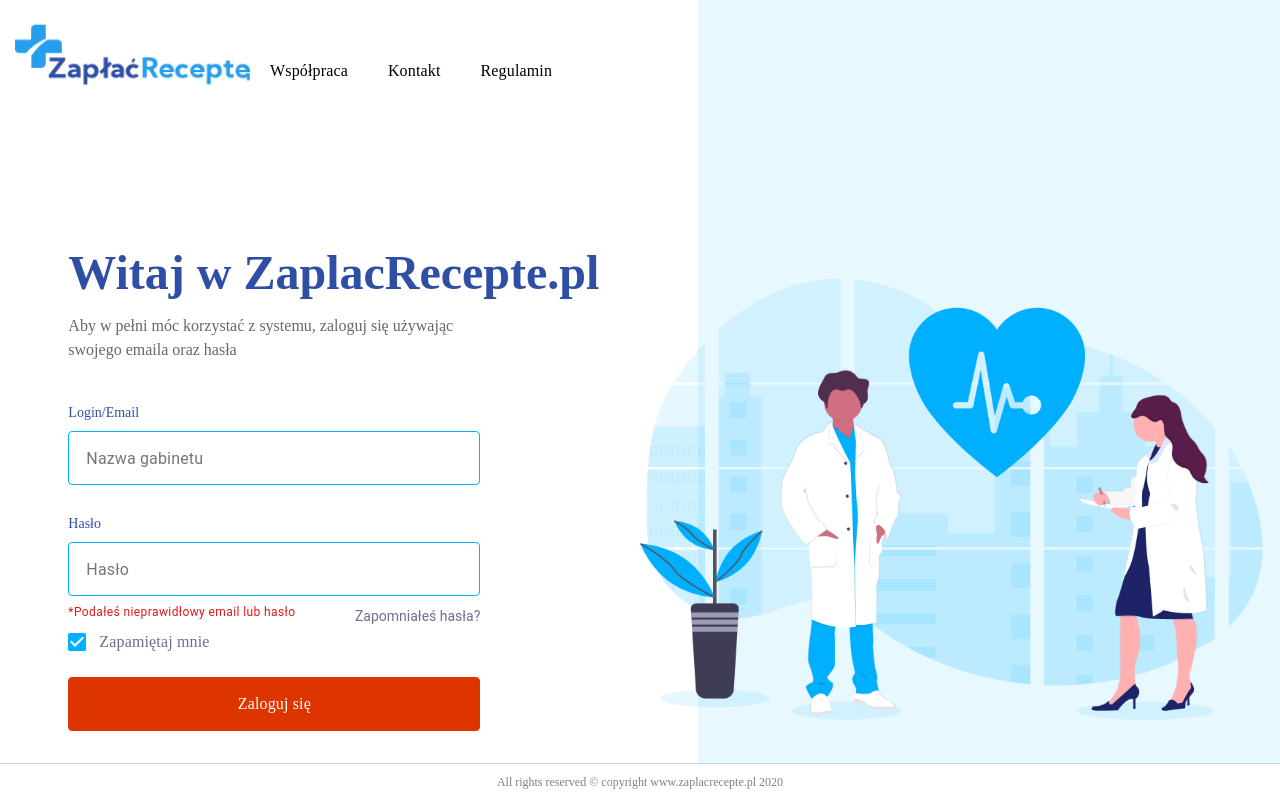
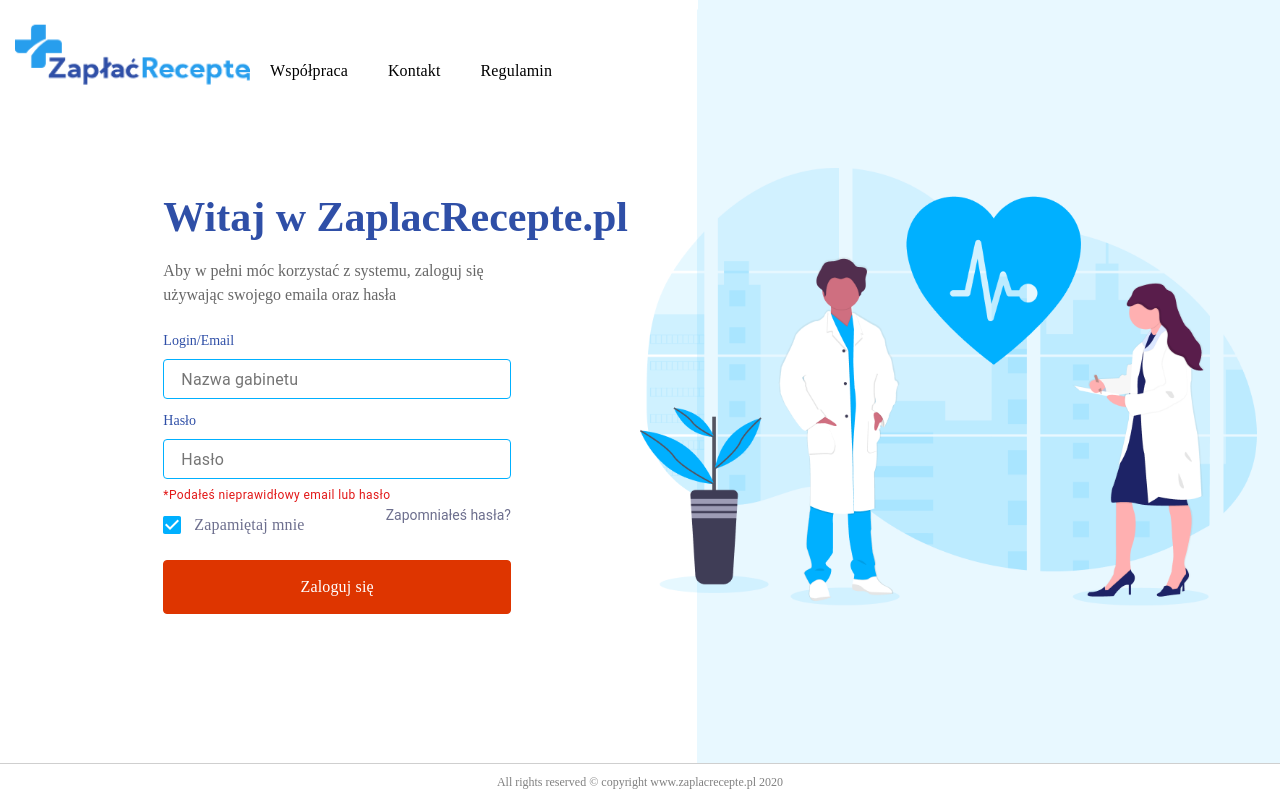
Before and after one commit to kajzerro/zaplacrecepte-front, a React (Create React App) app: page / in a window 1280 px wide. Built offline with nearby package versions, Linux system fonts and the light colour scheme.

Commit message:
Login page scale for Mati screen v4

```diff
--- a/src/App.css
+++ b/src/App.css
@@ -10,8 +10,7 @@
     position: absolute;
     bottom: 0;
     border-top: 1px solid #80808061;
-    /*left: 0;*/
-    left: -50%;
+    left: 0;
     right: 0;
     text-align: center;
     background-color: white;
@@ -23,7 +22,6 @@
     line-height: 36px;
 
     color: #808080;
-    width: 200%;
 }
 
 .patient-list-table {
--- a/src/component/loginPage/LoginPage.css
+++ b/src/component/loginPage/LoginPage.css
@@ -1,4 +1,9 @@
 /* BASIC */
+
+.login-page .fullscreen {
+    min-height: 100vh;
+    position: relative;
+}
 
 .login-page .login-header {
     margin-right: -80px;
@@ -46,33 +51,30 @@
 }
 
 .login-page .body-wrapper {
-    position: relative;
-    margin-top: 66px;
-}
-
-@media (min-width: 1200px) {
-    .login-page .body-wrapper {
-        position: relative;
-        margin-top: 142px;
-    }
+    width: 412px;
+    margin: 0;
+    position: absolute;
+    top: 50%;
+    left: 50%;
+    transform: translate(-50%, -50%);
 }
 
 .login-page .hello-header {
     font-family: Ubuntu;
     font-style: normal;
     font-weight: bold;
-    font-size: 42px;
-    line-height: 63px;
+    font-size: 39px;
+    line-height: 58px;
     color: #2F4FA7;
     width: 576px;
 }
 
 @media (min-width: 1200px) {
     .login-page .hello-header {
-        font-size: 48px;
+        font-size: 42px;
+        line-height: 63px;
     }
 }
-
 
 .login-page .hello-description {
     font-family: Ubuntu;
@@ -98,7 +100,7 @@
 
 .login-page input[type=text], .login-page input[type=password] {
     width: 100%;
-    height: 54px;
+    height: 40px;
     display: block;
     border: 1px solid #00B0FF;
     border-radius: 4px;
@@ -133,12 +135,10 @@
 
 .login-page .input-frame {
     position: relative;
-    width: 412px;
-    height: 484px;
 }
 
 .login-page .input-frame label {
-    margin-top: 31px;
+    margin-top: 14px;
     margin-bottom: 10px;
 }
 
@@ -196,21 +196,23 @@
 .login-page .right-side {
     padding-right: 0;
     padding-left: 0;
+    overflow: hidden;
+    z-index: -1;
 }
 
 .login-page .right-side img {
-    z-index: -1;
     width: 100%;
     max-width: 877px;
     float: right;
-    position: relative;
+    position: absolute;
     top: 50%;
     -webkit-transform: translateY(-50%);
     -ms-transform: translateY(-50%);
     transform: translateY(-50%);
 }
 
-.login-page .right-side-bottom .inside {
+.login-page .background {
+    z-index: -1;
     background-color: #e8f8ff;
     height: 100%;
     margin-left: 9%;
--- a/src/component/loginPage/LoginPage.js
+++ b/src/component/loginPage/LoginPage.js
@@ -1,4 +1,4 @@
-import React, {useEffect, useState} from 'react';
+import React, {useState} from 'react';
 import {useHistory} from "react-router-dom";
 import './LoginPage.css';
 import axios from 'axios';
@@ -20,26 +20,6 @@ function LoginPage() {
             .catch(err => alert(err));
     }
 
-    useEffect(() => {
-        function scaleForBadRatio() {
-            const height = document.getElementById('login-page').clientHeight
-            if (height > window.innerHeight) {
-                setScalingStyle({
-                    transform: "scale(" + window.innerHeight / height + ")",
-                    transformOrigin: "top center"
-                });
-            } else {
-                setScalingStyle({});
-            }
-        }
-
-        scaleForBadRatio();
-        window.addEventListener('resize', scaleForBadRatio)
-        return _ => {
-            window.removeEventListener('resize', scaleForBadRatio)
-        };
-    }, []);
-
     const [scalingStyle, setScalingStyle] = useState({});
 
     const [formLogin, setFormLogin] = useState("");
@@ -47,12 +27,13 @@ function LoginPage() {
 
     let history = useHistory();
     return (
-        <div className="blocked-scrolling">
-            <div id="login-page" className="login-page"
-                 style={scalingStyle}>
+        <div>
+            <div className="login-page">
                 <div className="container-fluid">
+                    <div className="row fullscreen">
+                        <div className="col-6">
                             <div className="row">
-                        <div className="col-6 col-xs-12">
+                                <div className="col-12">
                                     <div className="row login-header">
                                         <div className="col-4">
                                             <img src="loginPage/logo.png"/>
@@ -67,8 +48,6 @@ function LoginPage() {
                                     </div>
                                 </div>
                             </div>
-                    <div className="row">
-                        <div className="col-6">
                             <div className="row body-wrapper">
                                 <div className="col-12 offset-xl-1 col-xl-11">
                                     <div className="hello-header">Witaj w ZaplacRecepte.pl</div>
@@ -104,15 +83,13 @@ function LoginPage() {
                             </div>
                         </div>
                         <div className="col-6 right-side">
+                            <div className="background"/>
                             <img src="loginPage/loginImage.png"/>
-                        </div>
-                    </div>
-                </div>
-                <div className="right-side-bottom">
-                    <div className="inside"/>
                         </div>
                         <div className="login-footer">
                             All rights reserved © copyright www.zaplacrecepte.pl 2020
+                        </div>
+                    </div>
                 </div>
             </div>
         </div>
```
Also changed, not shown: public/loginPage/loginImage.png. Lines whose indentation alone changed are shown as unchanged.
